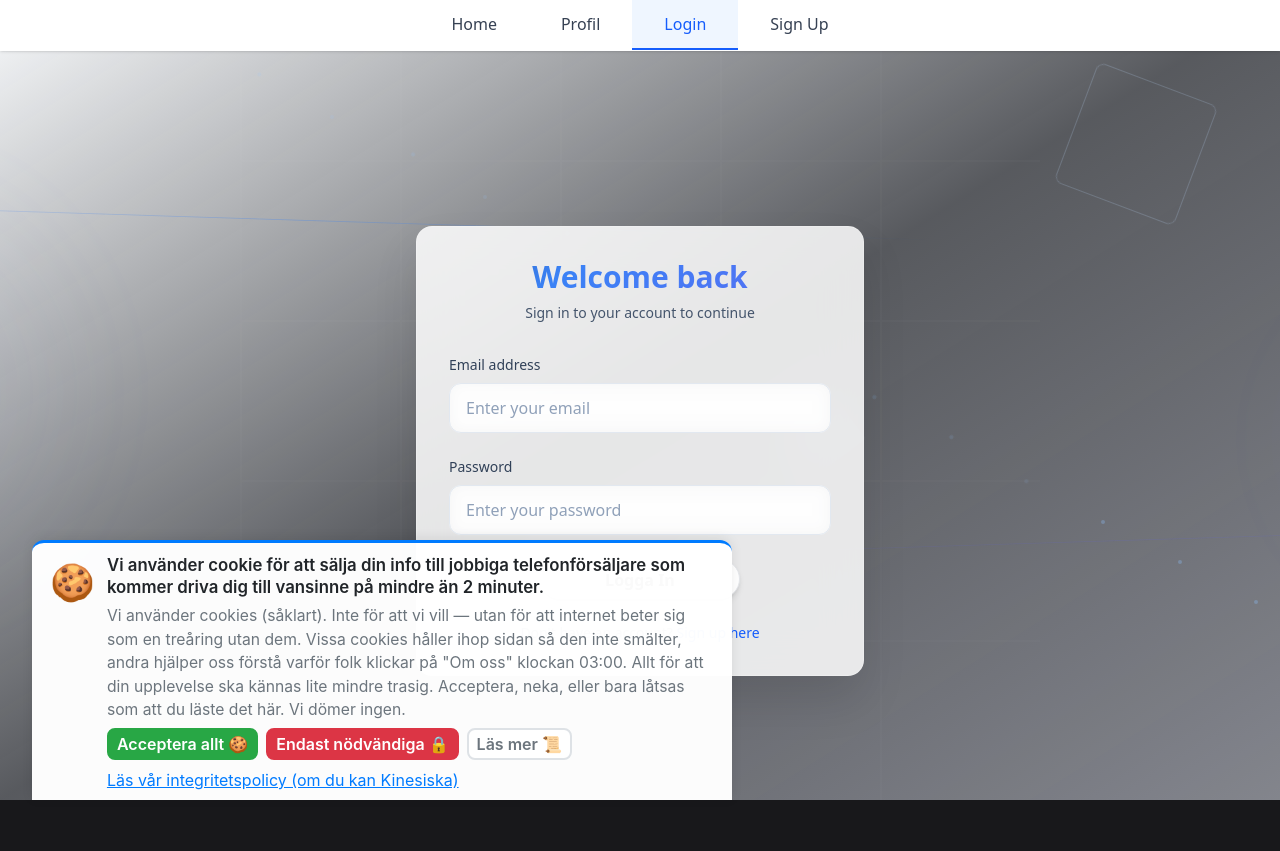
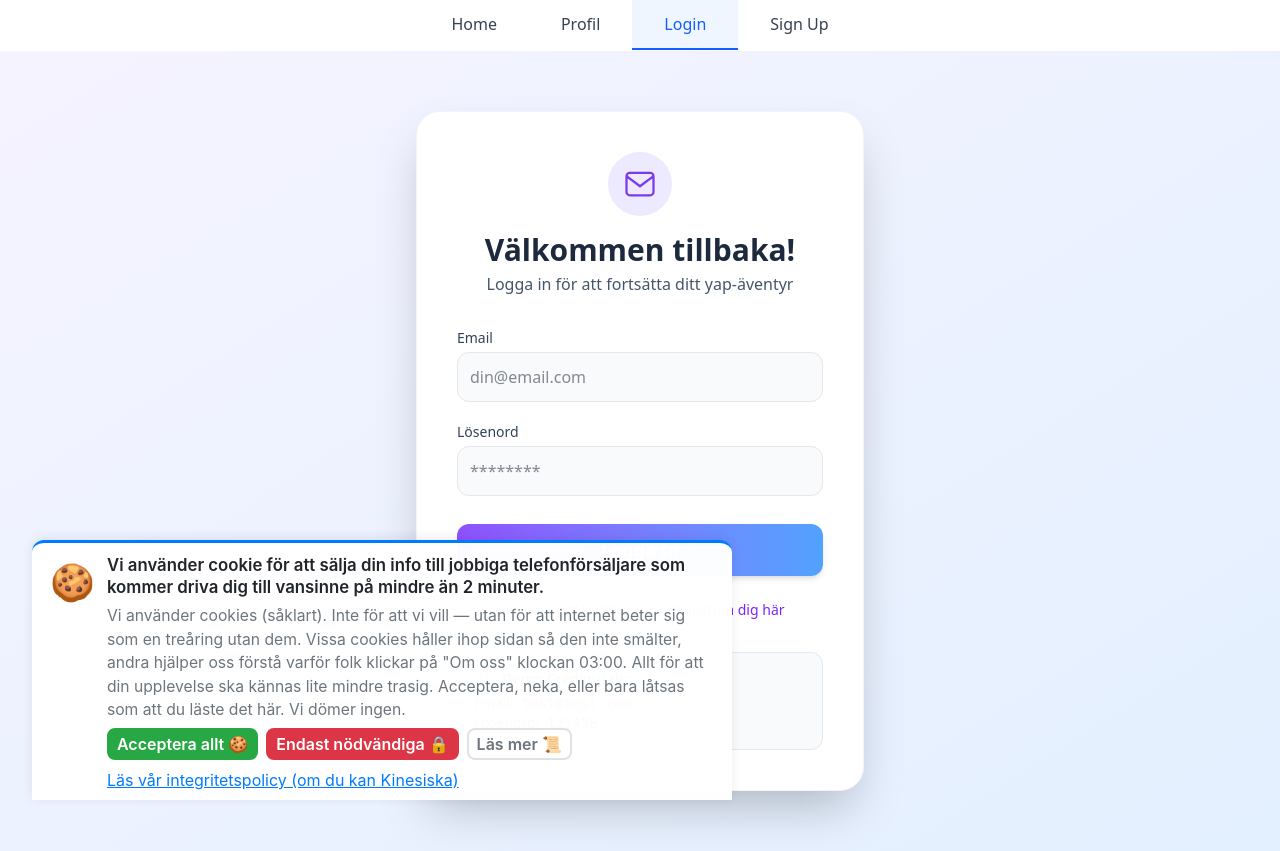
Before and after one commit to aggeB8/gdpr, a React (Vite) app in the folder frontend/: page /login in a window 1280 px wide. Built offline with nearby package versions, Linux system fonts and the light colour scheme.

Commit message:
Login.jsx +css

```diff
--- a/frontend/src/pages/Login.jsx
+++ b/frontend/src/pages/Login.jsx
@@ -41,133 +41,94 @@ export default function Login() {
     }
 
     // Försök logga in med AuthContext
-    const success = login(formData.email, formData.password);
-
-    if (success) {
-      setSuccess("✅ Inloggning lyckades! Omdirigerar...");
-      setTimeout(() => {
-        navigate("/"); // Gå till startsidan efter lyckad inloggning
-      }, 1000);
-    } else {
-      setError("❌ Fel email eller lösenord. Prova test@test.com med lösenord 123456");
+    try {
+      await login(formData.email, formData.password);
+      navigate('/');
+    } catch (err) {
+      setError(err.message || "Inloggning misslyckades.");
     }
-
-    /*  använd när backend är klar:
-    try {
-      const response = await axios.post("http://localhost:3000/api/auth/login", {
-        email: formData.email,
-        password: formData.password,
-      });
-
-      if (response.status === 200) {
-        setSuccess("Inloggning lyckades!");
-        // Här kan du hantera token/redirect
-      }
-    } catch (err) {
-      if (err.response) {
-        setError(err.response.data.message || "Något gick fel vid inloggning.");
-      } else {
-        setError("Kunde inte ansluta till servern.");
-      }
-    }
-    */
   };
 
   return (
     <>
       <AnimatedBackground />
-      <div className="min-h-screen flex items-center justify-center relative z-10 px-4">
-        <div className="w-full max-w-md glass-card p-8 rounded-2xl">
-          <div className="text-center mb-8">
-            <h1 className="text-3xl font-bold gradient-text-pro mb-2">
-              Welcome back
-            </h1>
-            <p className="text-slate-600 text-sm">
-              Sign in to your account to continue
-            </p>
+      <div className="min-h-screen flex items-center justify-center bg-gradient-to-br from-[#f5f3ff] to-[#e3f0ff] px-4 relative z-10">
+        <div className="w-full max-w-md bg-white p-10 rounded-3xl shadow-2xl border border-slate-100 flex flex-col items-center">
+          {/* Ikon */}
+          <div className="bg-violet-100 rounded-full w-16 h-16 flex items-center justify-center mb-4">
+            <svg xmlns="http://www.w3.org/2000/svg" fill="none" viewBox="0 0 24 24" strokeWidth={1.5} stroke="#7c3aed" className="w-9 h-9">
+              <path strokeLinecap="round" strokeLinejoin="round" d="M21 6.75V17.25C21 18.4926 19.9926 19.5 18.75 19.5H5.25C4.00736 19.5 3 18.4926 3 17.25V6.75M21 6.75C21 5.50736 19.9926 4.5 18.75 4.5H5.25C4.00736 4.5 3 5.50736 3 6.75M21 6.75L12 13.5L3 6.75" />
+            </svg>
           </div>
+          {/* Rubrik och underrubrik */}
+          <h1 className="text-3xl font-extrabold text-slate-800 mb-1">Välkommen tillbaka!</h1>
+          <p className="text-slate-600 text-base mb-8">Logga in för att fortsätta ditt yap-äventyr</p>
 
-          {/* Error and Success Messages */}
           {error && (
-            <div className="mb-6 p-4 bg-red-50 border border-red-200 text-red-700 rounded-xl">
-              <div className="flex items-center">
-                <svg className="w-5 h-5 mr-2" fill="currentColor" viewBox="0 0 20 20">
-                  <path fillRule="evenodd" d="M18 10a8 8 0 11-16 0 8 8 0 0116 0zm-7 4a1 1 0 11-2 0 1 1 0 012 0zm-1-9a1 1 0 00-1 1v4a1 1 0 102 0V6a1 1 0 00-1-1z" clipRule="evenodd" />
-                </svg>
+            <div className="mb-4 p-3 bg-red-100 border border-red-400 text-red-700 rounded">
               {error}
-              </div>
             </div>
           )}
           {success && (
-            <div className="mb-6 p-4 bg-green-50 border border-green-200 text-green-700 rounded-xl">
-              <div className="flex items-center">
-                <svg className="w-5 h-5 mr-2" fill="currentColor" viewBox="0 0 20 20">
-                  <path fillRule="evenodd" d="M10 18a8 8 0 100-16 8 8 0 000 16zm3.707-9.293a1 1 0 00-1.414-1.414L9 10.586 7.707 9.293a1 1 0 00-1.414 1.414l2 2a1 1 0 001.414 0l4-4z" clipRule="evenodd" />
-                </svg>
+            <div className="mb-4 p-3 bg-green-100 border border-green-400 text-green-700 rounded">
               {success}
-              </div>
             </div>
           )}
 
-          <form onSubmit={handleSubmit} className="space-y-6">
-
+          {/* Formulär */}
+          <form onSubmit={handleSubmit} className="w-full space-y-5">
             <div>
-              <label className="block text-sm font-medium text-slate-700 mb-2">
-                Email address
-              </label>
+              <label className="block text-sm font-medium text-slate-700 mb-1">Email</label>
               <input
                 type="email"
                 name="email"
                 value={formData.email}
                 onChange={handleChange}
-                placeholder="Enter your email"
-                className="w-full px-4 py-3 border border-slate-200 rounded-xl bg-white/50 backdrop-blur-sm
-                         focus:outline-none focus:ring-4 focus:ring-blue-500/20 focus:border-blue-500
-                         transition-all duration-200 text-slate-900 placeholder-slate-400"
+                className="w-full border border-gray-200 rounded-xl p-3 focus:ring-2 focus:ring-violet-400 focus:outline-none text-gray-900 bg-slate-50"
+                placeholder="din@email.com"
                 required
               />
             </div>
-
-
             <div>
-              <label className="block text-sm font-medium text-slate-700 mb-2">
-                Password
-              </label>
+              <label className="block text-sm font-medium text-slate-700 mb-1">Lösenord</label>
               <input
                 type="password"
                 name="password"
                 value={formData.password}
                 onChange={handleChange}
-                placeholder="Enter your password"
-                className="w-full px-4 py-3 border border-slate-200 rounded-xl bg-white/50 backdrop-blur-sm
-                         focus:outline-none focus:ring-4 focus:ring-blue-500/20 focus:border-blue-500
-                         transition-all duration-200 text-slate-900 placeholder-slate-400"
+                className="w-full border border-gray-200 rounded-xl p-3 focus:ring-2 focus:ring-violet-400 focus:outline-none text-gray-900 bg-slate-50"
+                placeholder="********"
                 required
               />
             </div>
-
-
-          <div className="flex justify-center">
-            <RegisterButton
-              text="Logga In"
-              handleClick={(e) => {
-                e.preventDefault();
-                handleSubmit(e);
-              }}
-            />
-          </div>
+            <button
+              type="submit"
+              className="w-full py-3 mt-2 rounded-xl bg-gradient-to-r from-violet-500 to-blue-400 text-white font-bold text-lg shadow-md hover:from-violet-600 hover:to-blue-500 transition-all"
+            >
+              Logga In
+            </button>
           </form>
 
+          {/* Länk till registrering */}
           <div className="text-center mt-6">
             <p className="text-slate-600 text-sm">
-              Don't have an account?{" "}
-              <button
-                onClick={() => navigate('/register')}
-                className="text-blue-600 hover:text-blue-800 font-medium hover:underline transition-colors"
-              >
-                Sign up here
+              Har du inget konto ännu?{' '}
+              <button onClick={() => navigate('/register')} className="text-violet-600 hover:text-violet-800 font-medium hover:underline transition-colors">
+                Registrera dig här
               </button>
             </p>
+          </div>
+
+          {/* Demo credentials-box */}
+          <div className="w-full mt-8 bg-slate-50 border border-slate-200 rounded-xl p-4 text-slate-700 text-sm">
+            <div className="font-semibold mb-1 flex items-center gap-2">
+              <svg xmlns="http://www.w3.org/2000/svg" fill="none" viewBox="0 0 24 24" strokeWidth={1.5} stroke="#6366f1" className="w-5 h-5">
+                <path strokeLinecap="round" strokeLinejoin="round" d="M16.5 10.5V6.75A2.25 2.25 0 0014.25 4.5h-4.5A2.25 2.25 0 007.5 6.75v3.75m9 0V17.25A2.25 2.25 0 0114.25 19.5h-4.5A2.25 2.25 0 017.5 17.25V10.5m9 0h-9" />
+              </svg>
+              Demo Credentials:
+            </div>
+            <div>Email: <span className="font-mono bg-slate-200 px-1 rounded">test@test.com</span></div>
+            <div>Lösenord: <span className="font-mono bg-slate-200 px-1 rounded">123456</span></div>
           </div>
         </div>
       </div>
```
Lines whose indentation alone changed are shown as unchanged.
